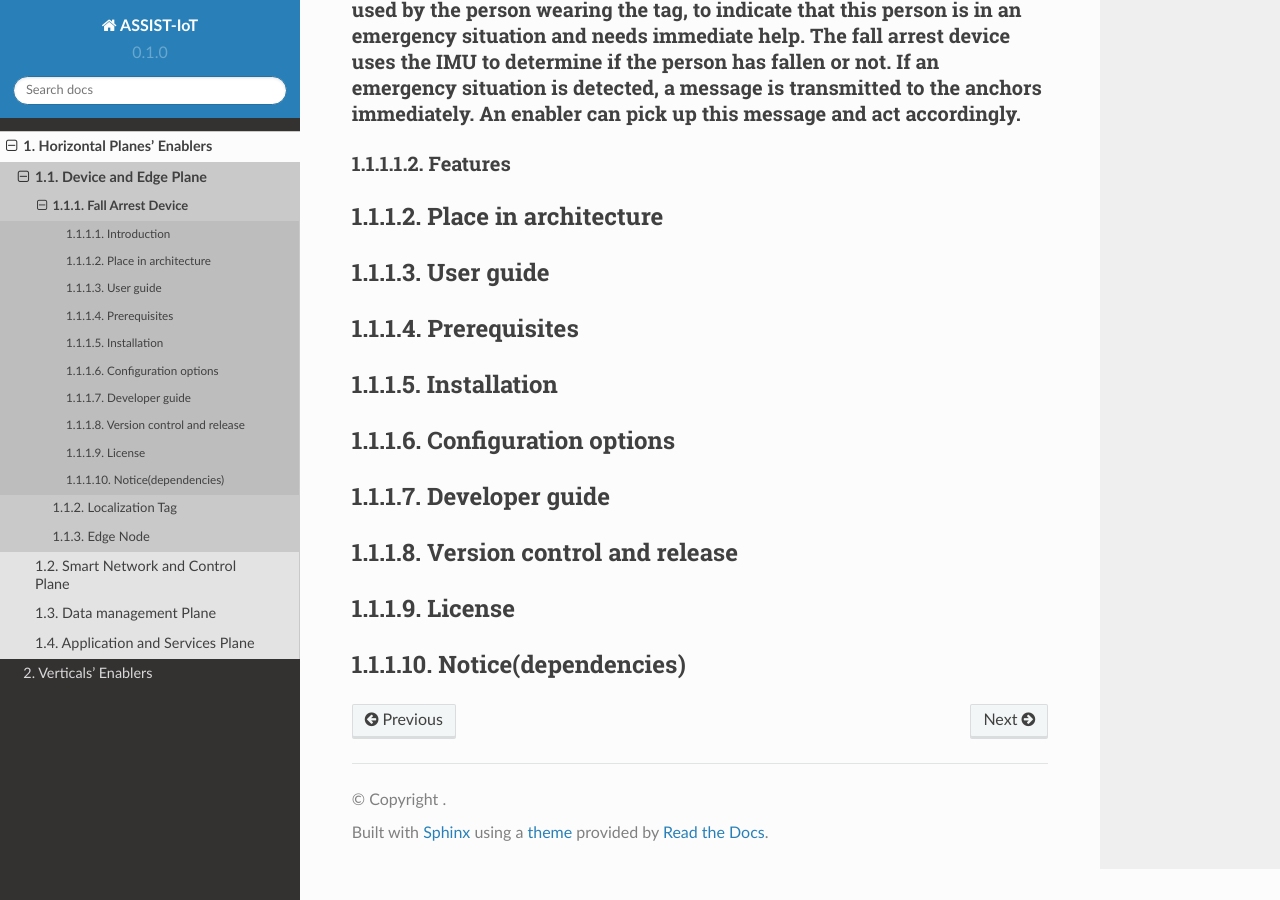
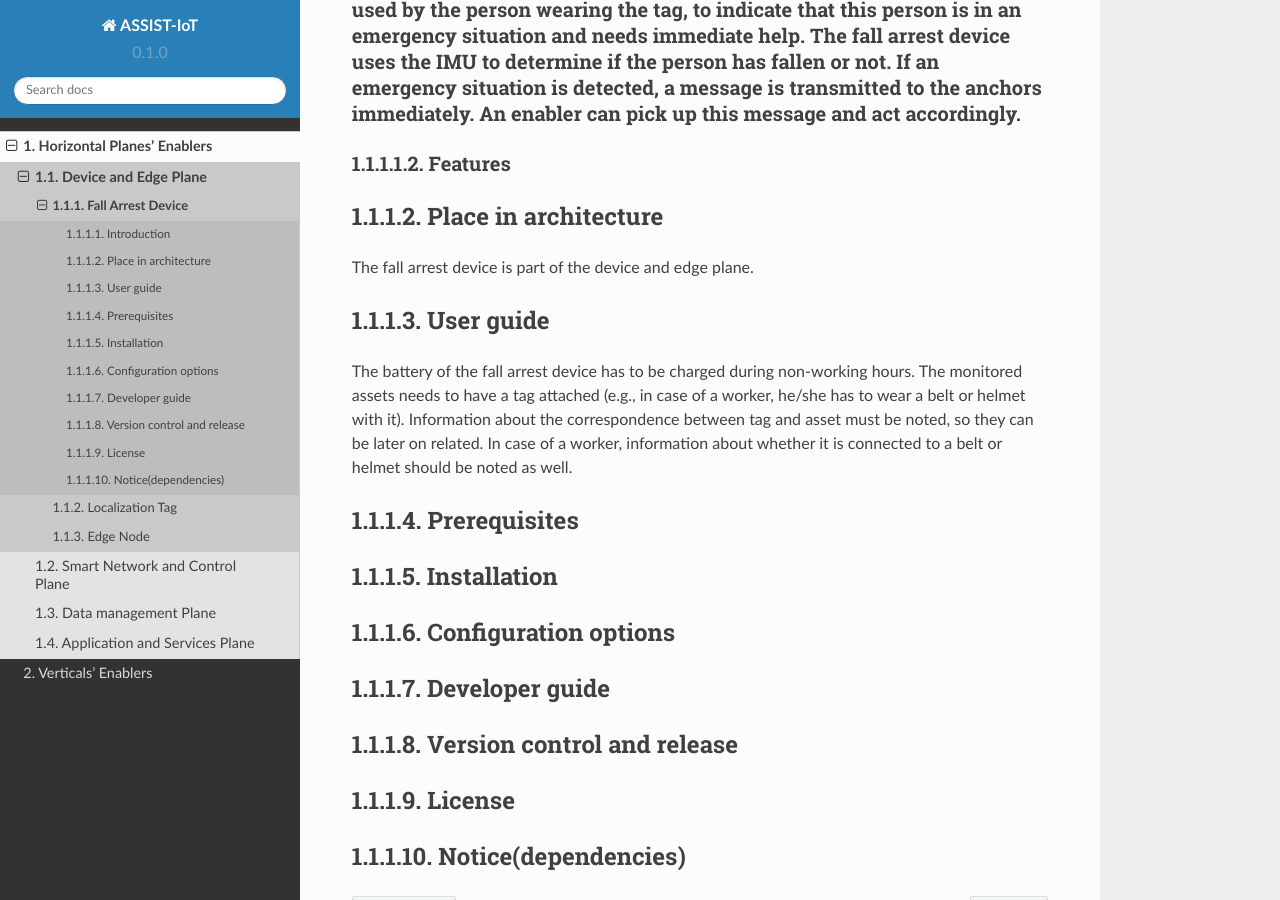
Before and after one commit to assist-iot/assist-iot-documentation, a Sphinx documentation site: the page built from docs/source/horizontal_planes/device/fall_arrest.rst, in a window 1280 px wide and 900 px high, scrolled down 560 px. Built offline with Sphinx 7.4.7 and the Read the Docs theme 2.0.0, drawn with Linux system fonts in a browser that asks for light colours.

Commit message:
Update fall_arrest.rst

```diff
--- a/docs/source/horizontal_planes/device/fall_arrest.rst
+++ b/docs/source/horizontal_planes/device/fall_arrest.rst
@@ -19,10 +19,14 @@ Features
 *********************
 Place in architecture
 *********************
+The fall arrest device is part of the device and edge plane.
 
 **********
 User guide
 **********
+The battery of the fall arrest device has to be charged during non-working hours.
+The monitored assets needs to have a tag attached (e.g., in case of a worker, he/she has to wear a belt or helmet with it).
+Information about the correspondence between tag and asset must be noted, so they can be later on related. In case of a worker, information about whether it is connected to a belt or helmet should be noted as well.
 
 *************
 Prerequisites
```
